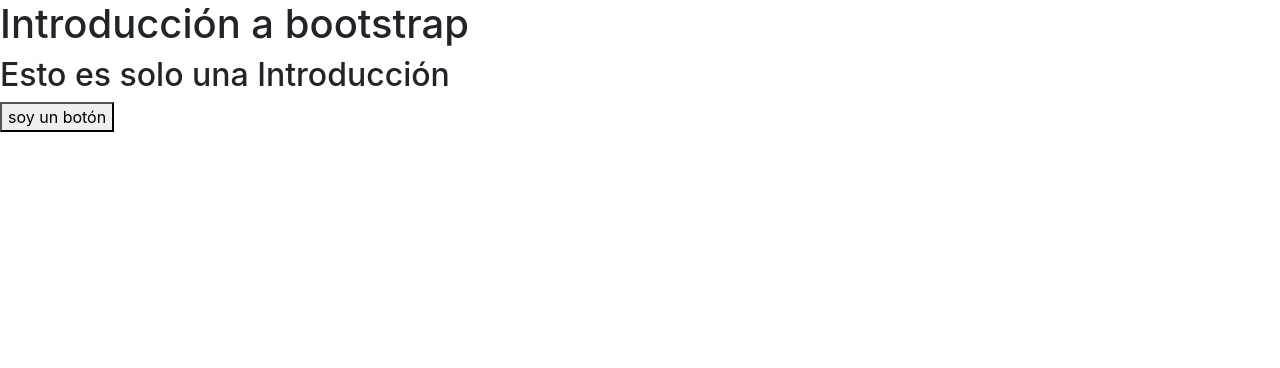
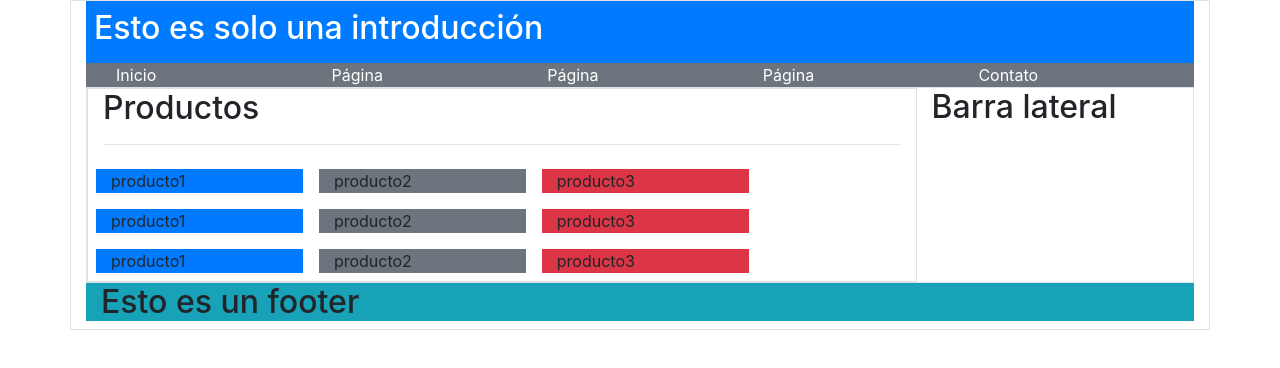
Before and after one commit to FeroDevelops/generation-ch16, a plain HTML site: page 2-intro-web/4-Bootstrap/index.html in a window 1280 px wide. Drawn offline with Linux system fonts and the light colour scheme.

Commit message:
pagina con bootstrap y gatos

```diff
--- a/2-intro-web/4-Bootstrap/index.html
+++ b/2-intro-web/4-Bootstrap/index.html
@@ -1,16 +1,91 @@
 <!DOCTYPE html>
-<html lang="en">
+<html lang="es">
 <head>
     <meta charset="UTF-8">
     <meta http-equiv="X-UA-Compatible" content="IE=edge">
     <meta name="viewport" content="width=device-width, initial-scale=1.0">
     <title>Introducción a Bootstrap</title>
     <link rel="stylesheet" href="bootstrap/css/bootstrap.min.css">
+    <link rel="stylesheet" href="micss/style.css">
 </head>
 <body>
-    <h1>Introducción a bootstrap</h1>
+
+    <!-- <h1>Introducción a bootstrap</h1>
     <h2>Esto es solo una Introducción</h2>
-    <button>soy un botón</button>
+    <button class="btn-success">soy un botón</button> -->
+
+
+    <div class="container border">
+            <header class="col-12 bg-primary text-white p-2">
+                <h2>Esto es solo una introducción</h2>
+        </header>
+        <!-- el menú -->
+        <nav class="col-12 bg-secondary text-white">
+            <ul id="menu" class=nav row w-100">
+                <li class="col">Inicio</li>
+                <li class="col">Página</li>
+                <li class="col">Página</li>
+                <li class="col">Página</li>
+                <li class="col">Contato</li>
+            </ul>
+        </nav>
+
+        <!-- contenido -->
+        <!-- barra lateral -->
+
+        <section class="col-12 border">
+
+            <div class="row">
+                 <!-- contenido -->
+                 <section class="col-9 border">
+                    <h2>Productos</h2>
+                    <hr>
+                    <div class="item row">
+                        <div class="item col-3 bg-primary m-2">
+                            producto1
+                        </div>
+                        <div class="item col-3 bg-secondary m-2">
+                            producto2
+                        </div>
+                        <div class="item col-3 bg-danger m-2">
+                            producto3
+                        </div>
+                        <div class="item col-3 bg-primary m-2">
+                            producto1
+                        </div>
+                        <div class="item col-3 bg-secondary m-2">
+                            producto2
+                        </div>
+                        <div class="item col-3 bg-danger m-2">
+                            producto3
+                        </div>
+                        <div class="item col-3 bg-primary m-2">
+                            producto1
+                        </div>
+                        <div class="item col-3 bg-secondary m-2">
+                            producto2
+                        </div>
+                        <div class="item col-3 bg-danger m-2">
+                            producto3
+                        </div>
+                    </div>
+                 </section>
+
+                 <!-- barra lateral -->
+                 <aside class="col-3">
+                    <h2>Barra lateral</h2>
+                 </aside>
+
+            </div>
+
+        </section>
+
+        <footer class="col-lg-12 bg-info">
+            <h2>Esto es un footer</h2>
+        </footer>
+
+    </div>
+
 
     <script type="text/javascript" src="jQuery/jquery-3.6.0.min.js"></script>
     <script type="text/javascript" src="bootstrap/js/bootstrap.min.js"></script>
--- /dev/null
+++ b/2-intro-web/4-Bootstrap/micss/style.css
@@ -0,0 +1,4 @@
+#menu ul{
+    text-decoration: none;
+    list-style: none;
+}
```
